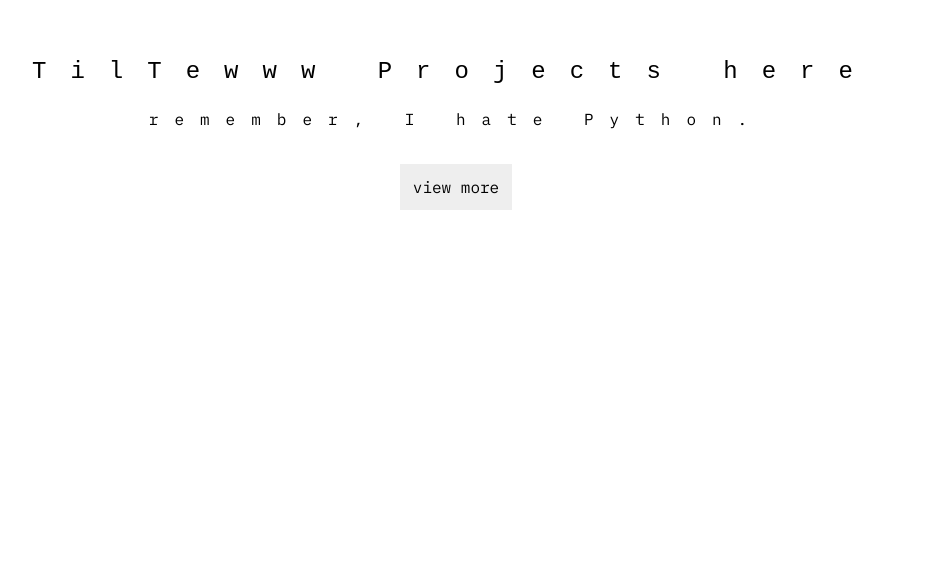
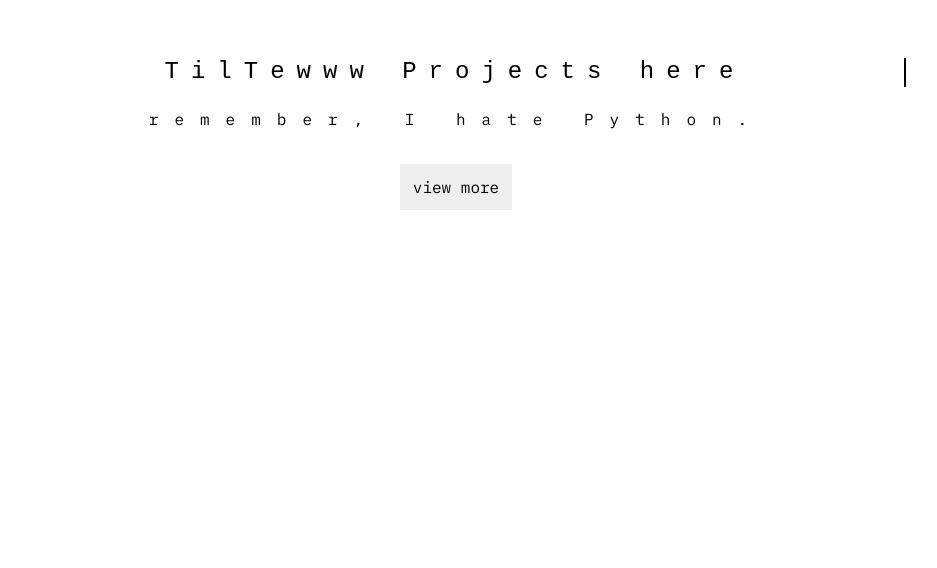
Before and after one commit to tiltewww/aboutme, a plain HTML site: page index.html in a window 1280 px wide. Shown: the part 232-800 px from the top of the page, without its empty margins (184-1121 px from the left). Drawn offline with nearby package versions, Linux system fonts and the light colour scheme.

Commit message:
Update typewriter.css

```diff
--- a/css/typewriter.css
+++ b/css/typewriter.css
@@ -9,13 +9,13 @@ body {
   color: #fff;
   font-family: monospace;
   overflow: hidden;
-  border-right: .15em solid #000;
+  border-right: .10em solid #000;
   white-space: nowrap;
   margin: 0 auto;
-  letter-spacing: 1em;
+  letter-spacing: 0.5em;
   animation:
-    typing 2.5s steps(30, end),
-    blink-caret .5s step-end infinite;
+    typing 2.5s steps(22, end),
+    blink-caret .7s step-end infinite;
 }
 
 
```
